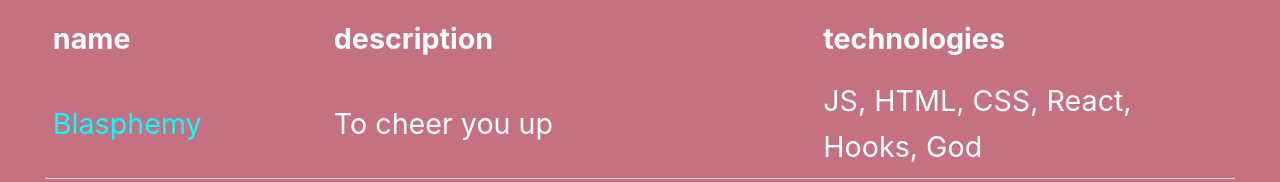
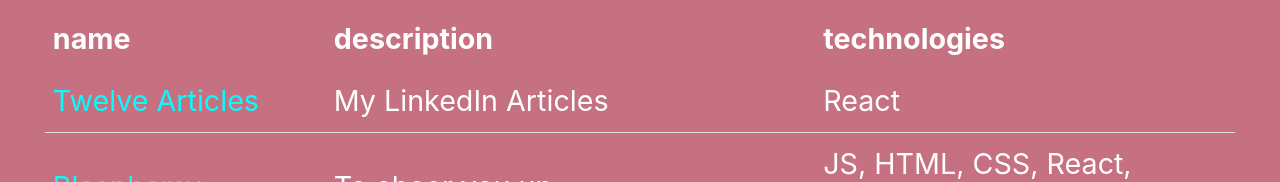
Before and after one commit to codejoy-wins/React-Portfolio, a React (Create React App) app: page / in a window 1280 px wide. Shown: the part 759-941 px from the top of the page. Built offline with nearby package versions, Linux system fonts and the light colour scheme.

Commit message:
control t by accident

```diff
--- a/src/App.js
+++ b/src/App.js
@@ -18,6 +18,12 @@ class App extends Component {
       "fontSize": "2.24vw",
     },
     projects: [
+      {
+        "name": "Twelve Articles",
+        "lynk": "https://clever-rosalind-14684b.netlify.com/",
+        "desc": "My LinkedIn Articles",
+        "tech": "React"
+      },
       {
         "name": "Blasphemy",
         "lynk": "https://eloquent-meninsky-66f587.netlify.com/",
@@ -167,6 +173,12 @@ class App extends Component {
     // https://eloquent-meninsky-66f587.netlify.com/
     // Drake song and it's alright (happy song)
     permaProjects: [
+      {
+        "name": "Twelve Articles",
+        "lynk": "https://clever-rosalind-14684b.netlify.com/",
+        "desc": "My LinkedIn Articles",
+        "tech": "React"
+      },
       {
         "name": "Blasphemy",
         "lynk": "https://eloquent-meninsky-66f587.netlify.com/",
```
